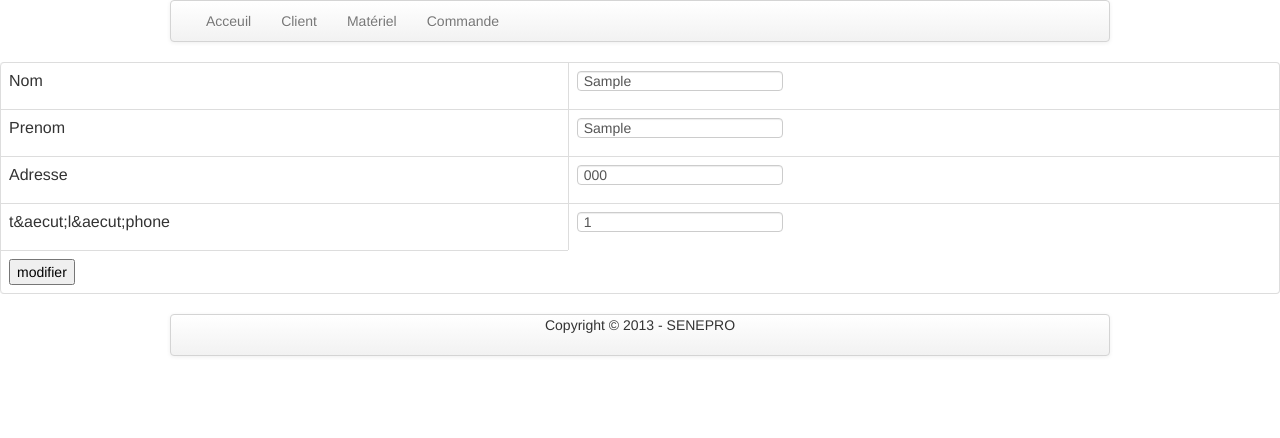
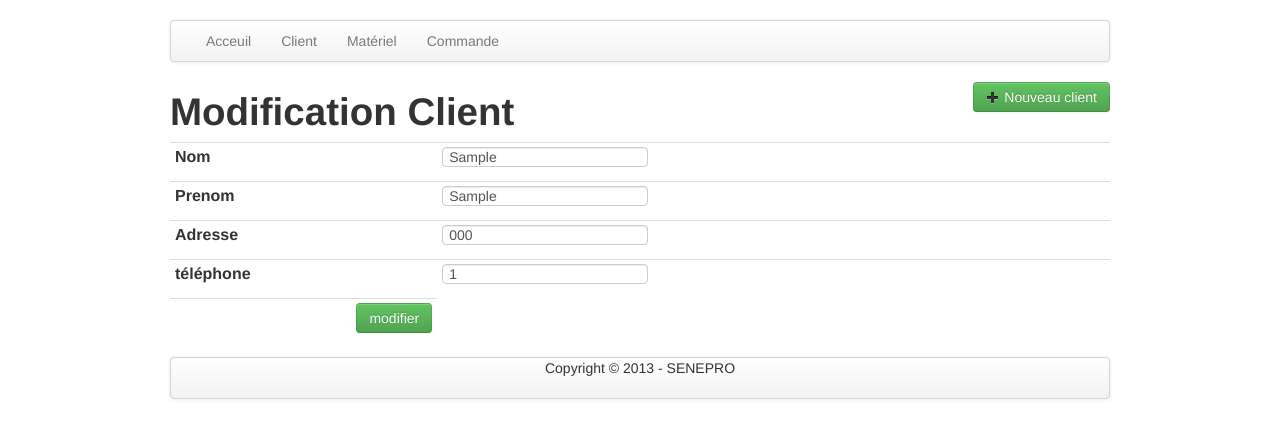
Before and after one commit to boubash/Senepro, a PHP site: page /modification-client1.php?matricule=1 in a window 1280 px wide. Shown: the top 438 px of the page. Run offline with PHP 8.4, Linux system fonts and the light colour scheme; tables that the repository leaves empty or names only in its code hold one stand-in row (values such as "Sample post"); data that the repository does not hold is empty.

Commit message:
ajout code de modification dans modification-client.php

```diff
--- a/modification-client1.php
+++ b/modification-client1.php
@@ -1,4 +1,4 @@
-<?php include('header.php') ?>
+
 
  <?php
    include("conexion.php");
@@ -12,37 +12,51 @@
             if($l=mysql_fetch_array($exe))
           {
   ?>
+        <?php include('header.php') ?>
 
+        <div class=container>
+
+                         <div class="row">
+
+                            <div class="span9"><h1>Modification Client</h1></div>
+
+                             <div class="span3"><a href="nouveau-client.php" class="btn btn-success pull-right">
+                                    <i class='icon-plus'></i>
+                                    Nouveau client
+                             </a>
+                           </div>
+                         </div>
                       <form method="POST" name="insertion" action="modification-client2.php" >
 
-          <input type="hidden" name="id_client" value="<?php echo $id_client ;?>">
+                        <input type="hidden" name="id_cli" value="<?php echo $_GET['matricule'] ;?>">
 
-          <table class='table table-bordered'>
+                        <table class='table table-condensed'>
 
                             <tr >
-                <td>Nom</td>
-                <td><input type="text" name="nom" value="<?php echo $l['1'] ;?>"></td>
+                              <th>Nom</th>
+                              <th><input type="text" name="nom" value="<?php echo $l['1'] ;?>"></th>
                             </tr>
 
                             <tr >
-                <td>Prenom</td>
-                <td><input type="text" name="prenom" value="<?php echo $l['2'] ;?>"></td>
+                              <th>Prenom</th>
+                              <th><input type="text" name="prenom" value="<?php echo $l['2'] ;?>"></th>
                             </tr>
 
                            <tr >
-                <td>Adresse</td>
+                              <th>Adresse</th>
                               <td><input type="text" name="adresse" value="<?php echo $l['3'] ;?>"></td>
                             </tr>
 
                             <tr >
-                <td>t&aecut;l&aecut;phone</td>
-                <td><input type="text" name="telephone" value="<?php echo $l['4'] ;?>"></td>
+                              <th>téléphone</th>
+                              <th><input type="text" name="telephone" value="<?php echo $l['4'] ;?>"></th>
                             </tr>
 
-              <tr >
-                <td ><input type="submit" value="modifier"></td>
+                            <tr lign="center">
+                              <th a ><input type="submit" class="btn btn-success pull-right" value="modifier"></th>
                             </tr>
 
+            </div>
           </table>
         </form>
   <?php
```
Lines whose indentation alone changed are shown as unchanged.
